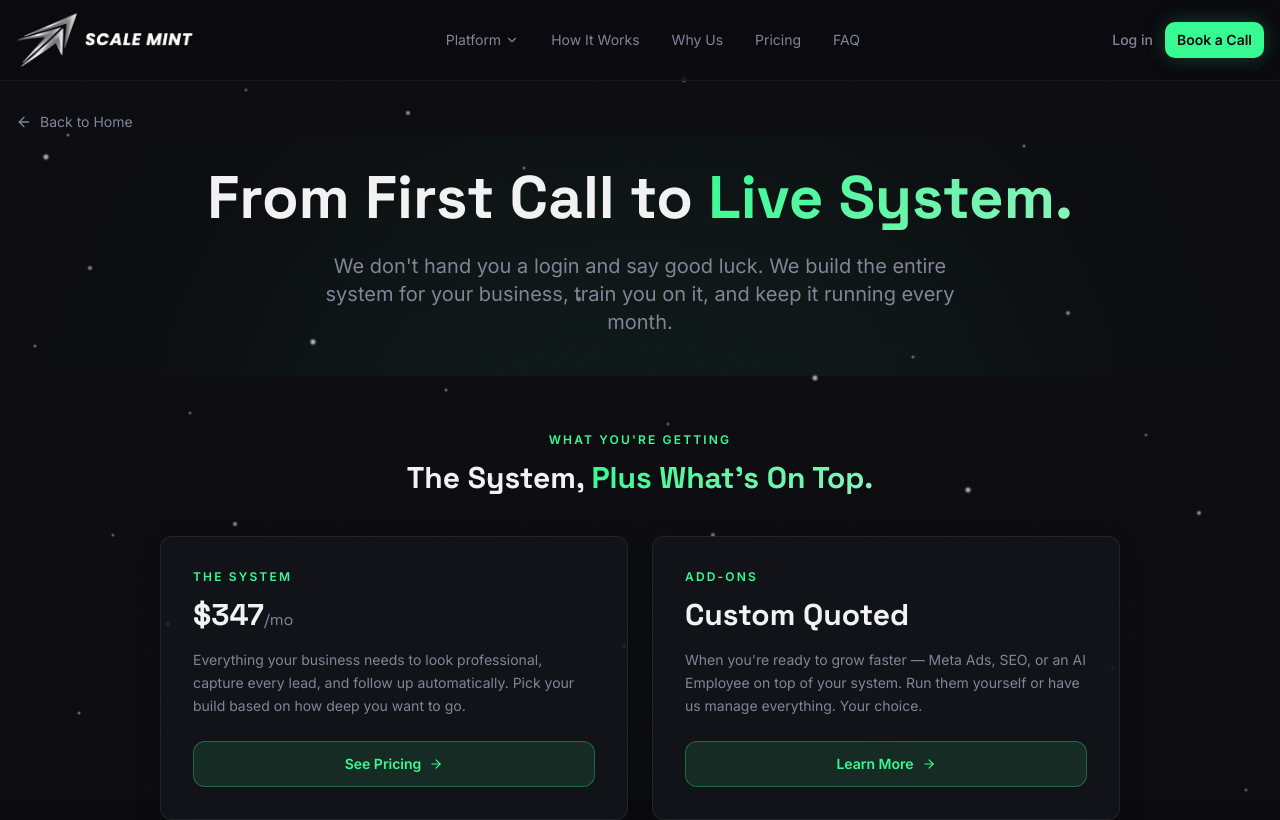
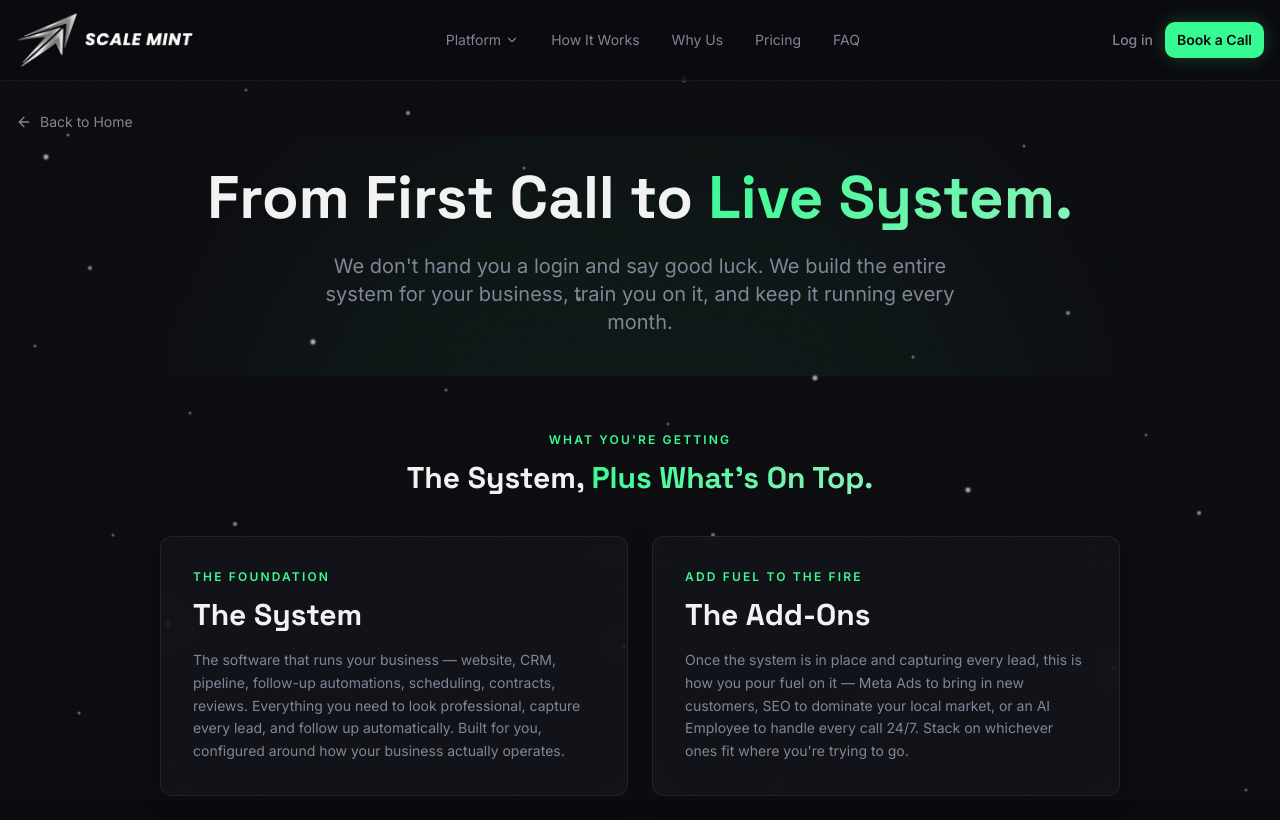
Before and after one commit to jcdammert/scale-mint, a Next.js app: page /how-it-works in a window 1280 px wide. Shown: the top 820 px of the page. Built offline with nearby package versions, Linux system fonts and the light colour scheme.

Commit message:
Reframe 'What You're Getting' section: drop price + buttons, position as two pillars

```diff
--- a/src/app/how-it-works/page.tsx
+++ b/src/app/how-it-works/page.tsx
@@ -187,21 +187,14 @@ export default function HowItWorksPage() {
               className="card-glass flex flex-col p-8 transition-all duration-300 hover:border-primary/30"
             >
               <p className="text-xs font-semibold uppercase tracking-[0.18em] text-primary mb-3">
-                The System
+                The Foundation
               </p>
               <h3 className="font-heading text-3xl font-bold text-foreground">
-                $347<span className="text-base font-normal text-muted-foreground">/mo</span>
+                The System
               </h3>
               <p className="mt-4 text-sm leading-relaxed text-muted-foreground flex-1">
-                Everything your business needs to look professional, capture every lead, and follow up automatically. Pick your build based on how deep you want to go.
+                The software that runs your business — website, CRM, pipeline, follow-up automations, scheduling, contracts, reviews. Everything you need to look professional, capture every lead, and follow up automatically. Built for you, configured around how your business actually operates.
               </p>
-              <Link
-                href="/pricing"
-                className="mt-6 inline-flex items-center justify-center gap-2 rounded-lg border border-primary/30 bg-primary/10 px-5 py-3 text-sm font-semibold text-primary transition-all duration-200 hover:bg-primary/15 hover:border-primary/50"
-              >
-                See Pricing
-                <ArrowRight size={14} />
-              </Link>
             </motion.div>
 
             {/* ADD-ONS */}
@@ -213,21 +206,14 @@ export default function HowItWorksPage() {
               className="card-glass flex flex-col p-8 transition-all duration-300 hover:border-primary/30"
             >
               <p className="text-xs font-semibold uppercase tracking-[0.18em] text-primary mb-3">
-                Add-Ons
+                Add Fuel to the Fire
               </p>
               <h3 className="font-heading text-3xl font-bold text-foreground">
-                Custom Quoted
+                The Add-Ons
               </h3>
               <p className="mt-4 text-sm leading-relaxed text-muted-foreground flex-1">
-                When you&apos;re ready to grow faster — Meta Ads, SEO, or an AI Employee on top of your system. Run them yourself or have us manage everything. Your choice.
+                Once the system is in place and capturing every lead, this is how you pour fuel on it — Meta Ads to bring in new customers, SEO to dominate your local market, or an AI Employee to handle every call 24/7. Stack on whichever ones fit where you&apos;re trying to go.
               </p>
-              <Link
-                href="/pricing"
-                className="mt-6 inline-flex items-center justify-center gap-2 rounded-lg border border-primary/30 bg-primary/10 px-5 py-3 text-sm font-semibold text-primary transition-all duration-200 hover:bg-primary/15 hover:border-primary/50"
-              >
-                Learn More
-                <ArrowRight size={14} />
-              </Link>
             </motion.div>
           </div>
         </div>
```
